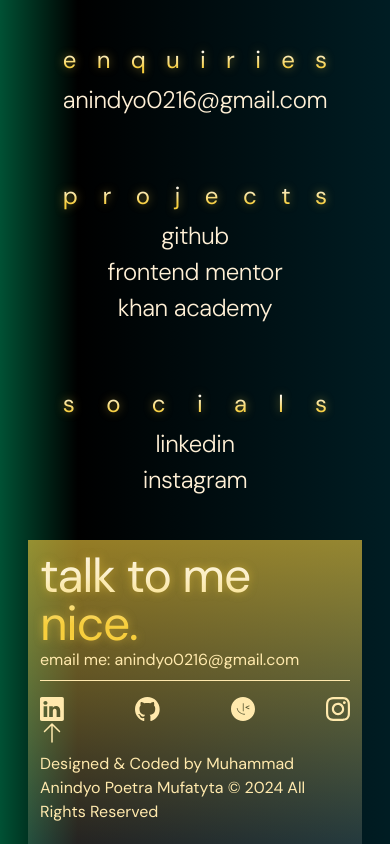
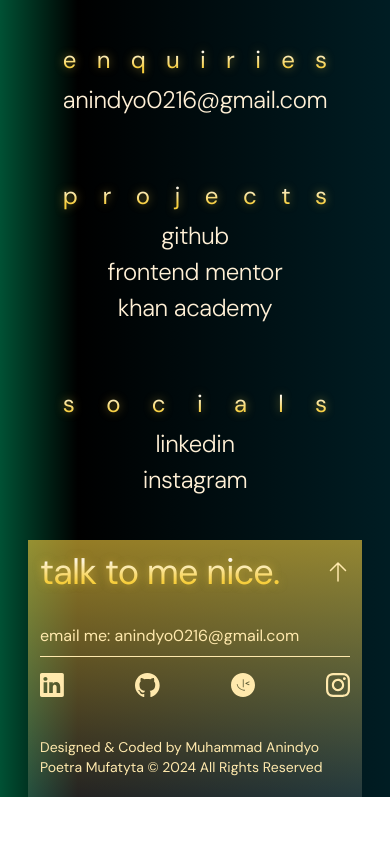
Before and after one commit to anindyoo/portfolio, a React (Create React App) app: page / in a window 390 px wide. Shown: the part 3549-4393 px from the top of the page. After the commit the page ends 4346 px from the top, so only its background shows below. Built offline with nearby package versions, Linux system fonts and the light colour scheme.

Commit message:
feat: separate scroll to top button and add conditional rendering based on screen size breakpoint to it.

```diff
--- a/src/components/Footer/Footer.jsx
+++ b/src/components/Footer/Footer.jsx
@@ -1,9 +1,25 @@
 import config from '../../config/config';
 import useScreenSize from '../../hooks/useScreenSize';
 
-const Footer = () => {
+const ScrollToTopButton = () => {
   const handleScrollTop = () => window.scrollTo({ top: 0, behavior: 'smooth' });
 
+  return (
+    <span className="SCROLL-TO-THE-TOP flex lg:block">
+      <button
+        type="button"
+        title="Scroll to the top"
+        onClick={handleScrollTop}
+      >
+        <svg xmlns="http://www.w3.org/2000/svg" fill="none" viewBox="0 0 24 24" strokeWidth={1.5} stroke="currentColor" className="size-6">
+          <path strokeLinecap="round" strokeLinejoin="round" d="M4.5 10.5 12 3m0 0 7.5 7.5M12 3v18" />
+        </svg>
+      </button>
+    </span>
+  )
+}
+
+const Footer = () => {
   const screenSize = useScreenSize();
   const screenWidth = screenSize.width;
   const tabletBreakpoint = config.screenBreakpoints.tablet;
@@ -19,14 +35,26 @@ const Footer = () => {
       FOOTER-CONTAINER
       bg-footerGradient
       flex flex-col justify-between
+      gap-10 lg:gap-0
       w-full lg:h-[11.25rem]
       pt-3 pb-5 px-3"
       >
         <div className="
         FOOTER-MAIN
-        flex flex-col lg:flex-row justify-between"
+        flex flex-col lg:flex-row lg:justify-between
+        gap-8 lg:gap-0"
         >
-          <span className="HEADLINE-TEXT text-5xl md:text-[4rem] tracking-tight">talk to me nice.</span>
+          <div className="
+          FOOTER-TITLE
+          flex flex-row justify-between lg:block
+          text-4xl xs:text-5xl md:text-[4rem]
+          tracking-tight"
+          >
+            <span className="HEADLINE-TEXT">
+              talk to me nice.
+            </span>
+            {screenWidth <= tabletBreakpoint && <ScrollToTopButton />}
+          </div>
           <div className="
           FOOTER-LINKS
           flex flex-col"
@@ -159,20 +187,11 @@ const Footer = () => {
               </li>
             </ul>
           </div>
-          <span className="SCROLL-TO-THE-TOP">
-            <button
-              type="button"
-              title="Scroll to the top"
-              onClick={handleScrollTop}
-            >
-              <svg xmlns="http://www.w3.org/2000/svg" fill="none" viewBox="0 0 24 24" strokeWidth={1.5} stroke="currentColor" className="size-6">
-                <path strokeLinecap="round" strokeLinejoin="round" d="M4.5 10.5 12 3m0 0 7.5 7.5M12 3v18" />
-              </svg>
-            </button>
-          </span>
+          {screenWidth > tabletBreakpoint && <ScrollToTopButton />}
         </div>
         <div className="
-        FOOTER-COPYRIGHT"
+        FOOTER-COPYRIGHT
+        text-sm lg:text-base"
         >
           Designed & Coded by Muhammad Anindyo Poetra Mufatyta © 2024 All Rights Reserved
         </div>
```
